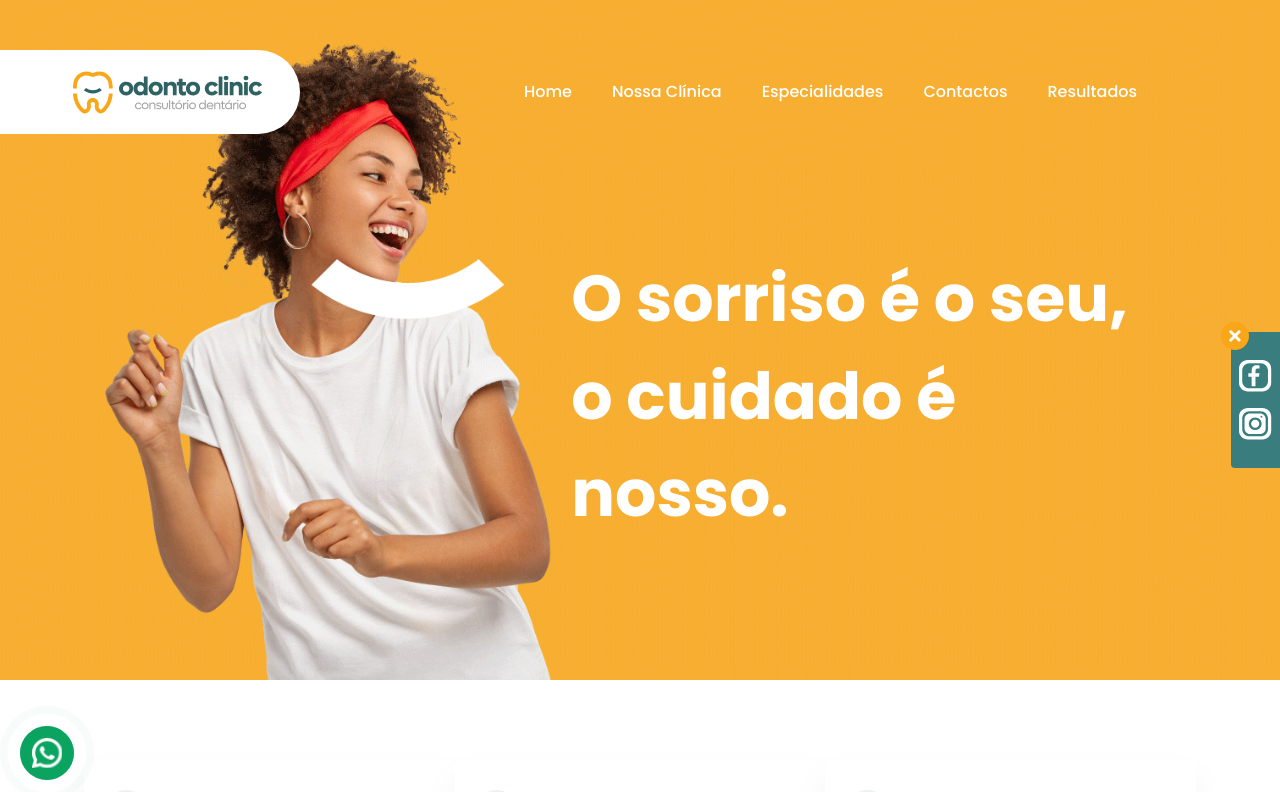
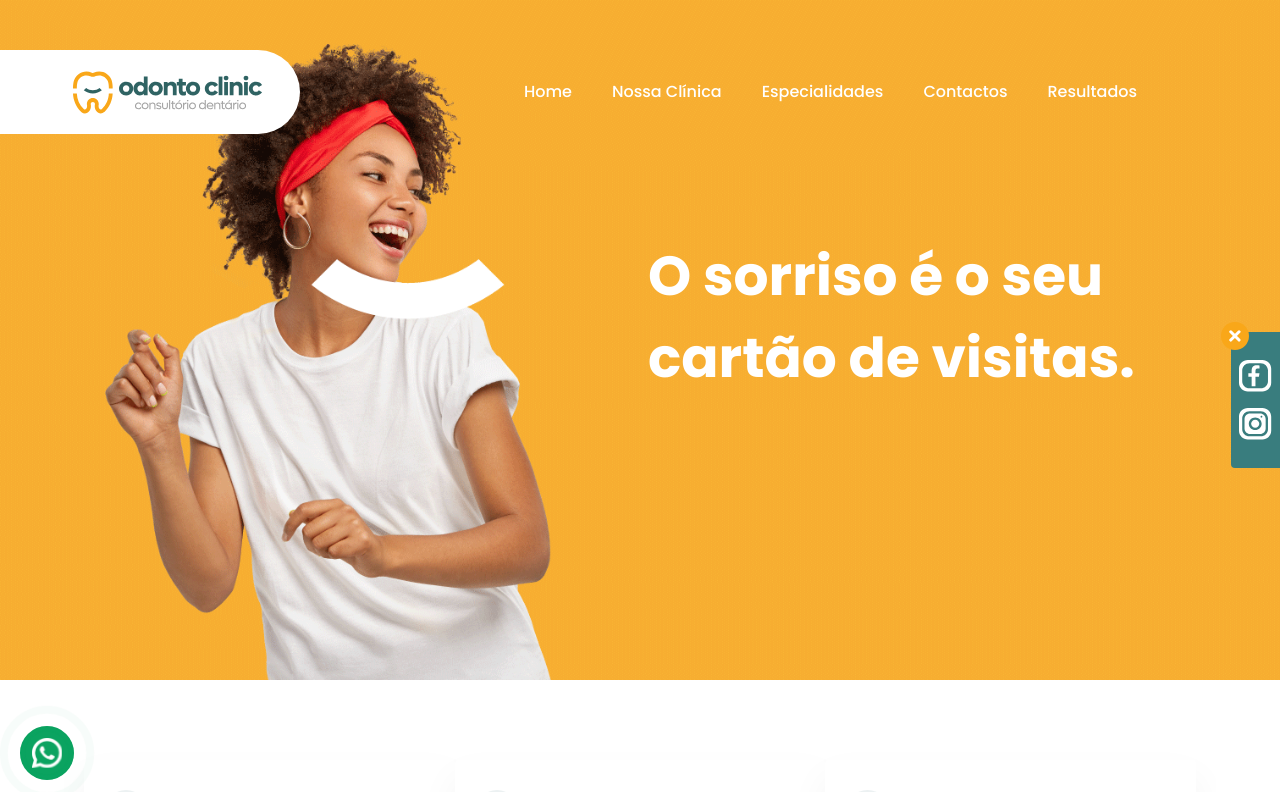
Before and after one commit to medesign-angola/odonto-clinic, an Angular app: page / in a window 1280 px wide. Shown: the top 792 px of the page. Built offline with nearby package versions, Linux system fonts and the light colour scheme; no server answers.

Commit message:
new text transition

```diff
--- a/src/app/banner/banner.component.css
+++ b/src/app/banner/banner.component.css
@@ -30,41 +30,41 @@ div.slide img{
 .info .content span{
     text-align: left;
     color: #fff;
-    font-size: 65px;
+    font-size: 55px;
     font-weight: bold;
     text-indent: 100px;
 }
-.info .content li.active{
-    opacity: 1;
-    animation: fadeIn 1.7s ease-in-out;
-    /* animation-direction: alternate-reverse; */
+div.active{
+    display: block;
 }
-.info .content li.not-active{
-    opacity: 0;
-    animation: fadeOut 1.7s ease-in-out;
+div.not-active{
+    display: none;
 }
-/*
-.info .content li.not-active-off{
-    display: none;
-} */
+.trns-one{
+    animation: slide-left 2s ease-in-out;
+}
 
-@keyframes fadeIn {
+.trns-two{
+    animation: slide-right 2s ease-in-out;
+}
+
+@keyframes slide-left {
     0%{
-        opacity: 0;
-        display: none;
+        /* opacity: 0; */
+        margin-left: -100px;
     }
     100%{
-        opacity: 1;
-        display: block;
+        /* opacity: 1; */
+        margin-left: 0px;
     }
 }
-@keyframes fadeOut {
+@keyframes slide-right {
     0%{
-        opacity: 1;
-        display: block;
+        /* opacity: 0; */
+        margin-left: 100px;
     }
     100%{
-        opacity: 0;
-        display: none;
+        /* opacity: 1; */
+        margin-left: 0px;
     }
 }
--- a/src/app/banner/banner.component.html
+++ b/src/app/banner/banner.component.html
@@ -3,19 +3,28 @@
   <div class="slide relative w-full h-full">
     <img src="assets/images/banner/banner.png" alt="">
 
-    <div class="info w-[45%] absolute bg-yellow-00 py-0 top-[38%] -translate-y-[100%] left-[44%] -translate-x-[0%] z-[2] ml-30">
+    <div class="info w-[40%] absolute bg-yellow-00 py-0 top-[60%] -translate-y-[100%] left-[70%] -translate-x-[50%] z-[2] ml-30">
       <div class="content relative p-2 bg-green-00 flex flex-col">
-        <ul>
-          <li
-          [ngClass]="{'active': this.firstTextIsActive, 'not-active': !this.firstTextIsActive}"
-          ><span>O sorriso é o seu cartão de visitas.</span></li>
-          <li
-          [ngClass]="{'active': this.secondTextIsActive, 'not-active': !this.secondTextIsActive, 'not-active-off': this.secondTextIsActive == 'off'}"
-          ><span [innerHTML]="this.secondTextSentence"></span></li>
-          <li
-          [ngClass]="{'active': this.thirdTextIsActive, 'not-active': !this.thirdTextIsActive, 'not-active-off': this.thirdTextIsActive == 'off'}"
-          ><span [innerHTML]="this.thirdTextSentence"></span></li>
-        </ul>
+        <div class="first-text"
+        [ngClass]="{'active': this.firstTextIsActive, 'not-active': !this.firstTextIsActive}"
+        >
+          <p><span class="trns-one">O sorriso é o seu </span></p>
+          <p><span class="trns-two">cartão de visitas.</span></p>
+        </div>
+
+        <div class="second-text"
+        [ngClass]="{'active': this.secondTextIsActive, 'not-active': !this.secondTextIsActive}"
+        >
+          <p><span class="trns-one">Estou testando </span></p>
+          <p><span class="trns-two">um texto aqui.</span></p>
+        </div>
+
+        <div class="second-text"
+        [ngClass]="{'active': this.thirdTextIsActive, 'not-active': !this.thirdTextIsActive}"
+        >
+          <p><span class="trns-one">Estou testando mais </span></p>
+          <p><span class="trns-two">um texto aqui.</span></p>
+        </div>
       </div>
     </div>
 
--- a/src/app/banner/banner.component.ts
+++ b/src/app/banner/banner.component.ts
@@ -7,56 +7,32 @@ import { trigger, state, style, animate, transition } from '@angular/animations'
   templateUrl: './banner.component.html',
   styleUrls: ['./banner.component.css'],
   animations: [
-    // trigger('fade', [
-    //   state('appear', style({
-    //     opacity: 0,
-    //     display: 'block'
-    //   })),
-    //   state('disappear', style({
-    //     opacity: 0,
-    //     display: 'none'
-    //   })),
-    //   transition('active => not-active', [
-    //     animate('1s'),
-    //   ]),
-    //   transition('not-active => active', [
-    //     animate('1s'),
-    //   ])
-    // ]),
   ]
 })
 export class BannerComponent implements OnInit {
 
   firstTextIsActive: boolean = true;
 
-  secondTextIsActive: any = 'off';
-  secondTextSentence: string = '';
+  secondTextIsActive: any = false;
+  // secondTextSentence: string = '';
 
-  thirdTextIsActive: any = 'off';
-  thirdTextSentence: string = '';
+  thirdTextIsActive: any = false;
+  // thirdTextSentence: string = '';
 
   constructor() { }
 
   ngOnInit(): void {
 
-    this.secondTextIsActive = false;
-    this.thirdTextIsActive = false;
-
     setTimeout(() => {
-
-      this.secondTextSentence = 'O sorriso é o seu, o cuidado é nosso.'
-      this.thirdTextSentence = 'Estou testando um texto aleatório aqui.';
-
-
       this.refresh();
-    }, 1500);
+    }, 2000);
 
   }
 
   refresh(){
     setInterval(() => {
       this.verification();
-    }, 3000)
+    }, 5000)
   }
 
   verification(){
```
